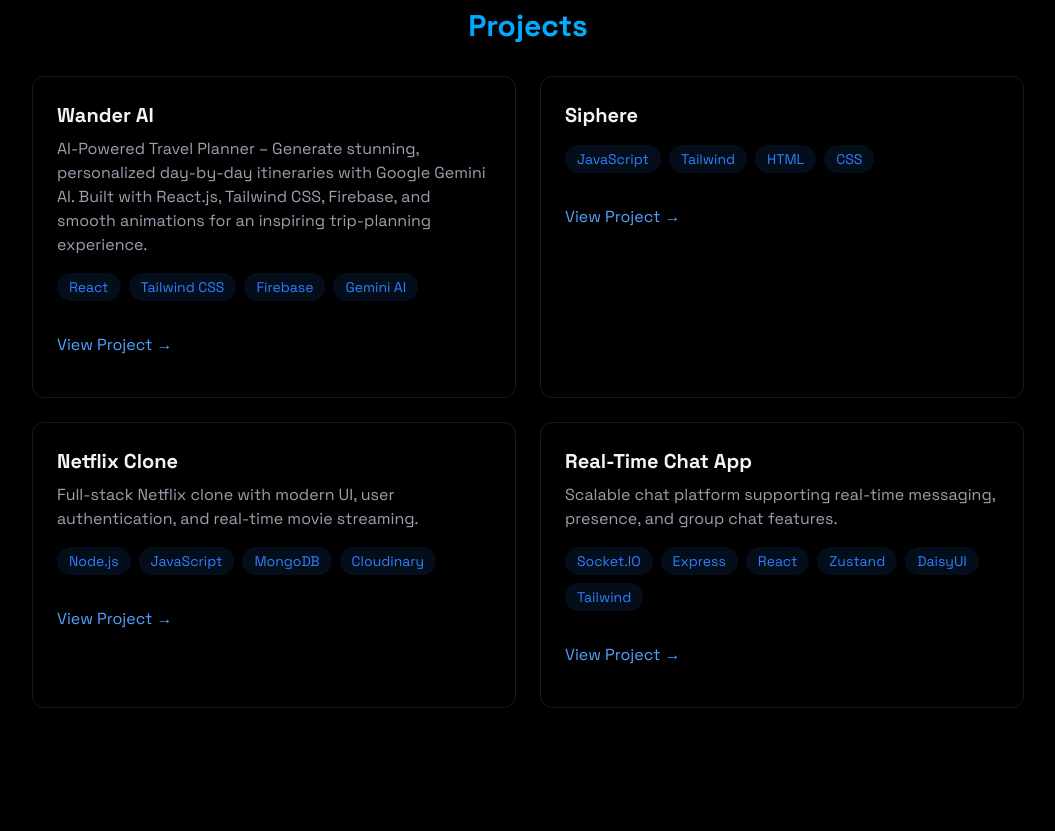
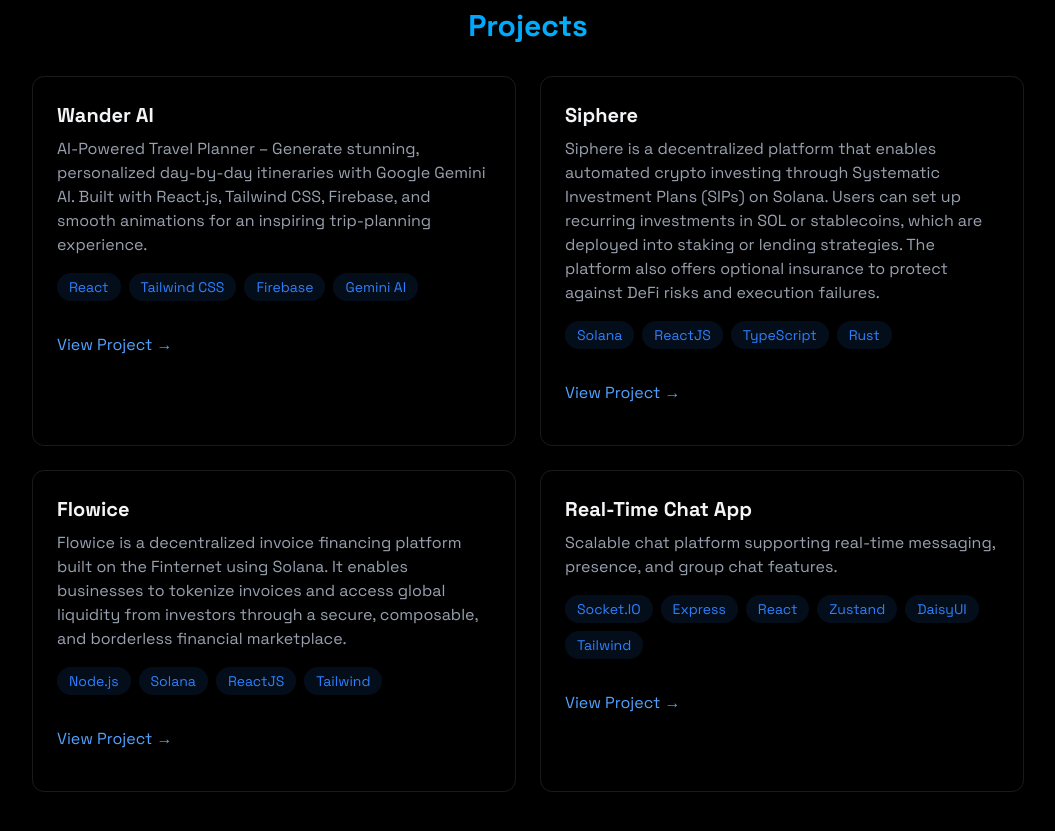
Before and after one commit to NileshRP010/portfolio, a React (Vite) app: page / in a window 1280 px wide. Shown: the part 1680-2511 px from the top of the page, without its empty margins (112-1167 px from the left). Built offline with nearby package versions, Linux system fonts and the light colour scheme.

Commit message:
Update Projects.jsx file

```diff
--- a/src/components/sections/Projects.jsx
+++ b/src/components/sections/Projects.jsx
@@ -49,14 +49,17 @@
               transition-all
             "
             >
-              <h3 className="text-xl font-bold mb-2">
-              Siphere
+              <h3 className="text-xl font-bold mb-2">Siphere
               </h3>
               <p className="text-gray-400 mb-4">
+                Siphere is a decentralized platform that enables automated crypto investing through
+                Systematic Investment Plans (SIPs) on Solana. Users can set up recurring investments in SOL or stablecoins,
+                which are deployed into staking or lending strategies. The platform also offers optional insurance to
+                 protect against DeFi risks and execution failures.
 
               </p>
               <div className="flex flex-wrap gap-2 mb-4">
-                {["JavaScript", "Tailwind", "HTML", "CSS"].map((tech, key) => (
+                {["Solana", "ReactJS", "TypeScript", "Rust"].map((tech, key) => (
                   <span
                     key={key}
                     className="
@@ -73,7 +76,7 @@
               </div>
               <div className="flex justify-between items-center">
                 <a
-                  href="#"
+                  href="siphere.vercel.app/"
                   className="text-blue-400 hover:text-blue-300 transition-colors my-4"
                 >
                   View Project →
@@ -89,13 +92,15 @@
               transition-all
             "
             >
-              <h3 className="text-xl font-bold mb-2">Netflix Clone</h3>
+              <h3 className="text-xl font-bold mb-2">Flowice</h3>
               <p className="text-gray-400 mb-4">
-                Full-stack Netflix clone with modern UI,
-                user authentication, and real-time movie streaming.
+                Flowice is a decentralized invoice financing platform built
+                 on the Finternet using Solana. It enables businesses to tokenize
+                 invoices and access global liquidity from investors through a secure,
+                 composable, and borderless financial marketplace.
               </p>
               <div className="flex flex-wrap gap-2 mb-4">
-                {["Node.js", "JavaScript", "MongoDB", "Cloudinary"].map(
+                {["Node.js", "Solana", "ReactJS", "Tailwind"].map(
                   (tech) => (
                     <span
                       key={tech}
@@ -114,7 +119,7 @@
               </div>
               <div className="flex justify-between items-center">
                 <a
-                  href="#"
+                  href="flowice.vercel.app"
                   className="text-blue-400 hover:text-blue-300 transition-colors my-4"
                 >
                   View Project →
@@ -153,7 +158,7 @@
               </div>
               <div className="flex justify-between items-center ">
                 <a
-                  href="#"
+                  href="https://chat-app-0s02.onrender.com/"
                   className="text-blue-400 hover:text-blue-300 transition-colors my-4"
                 >
                   View Project →
```
